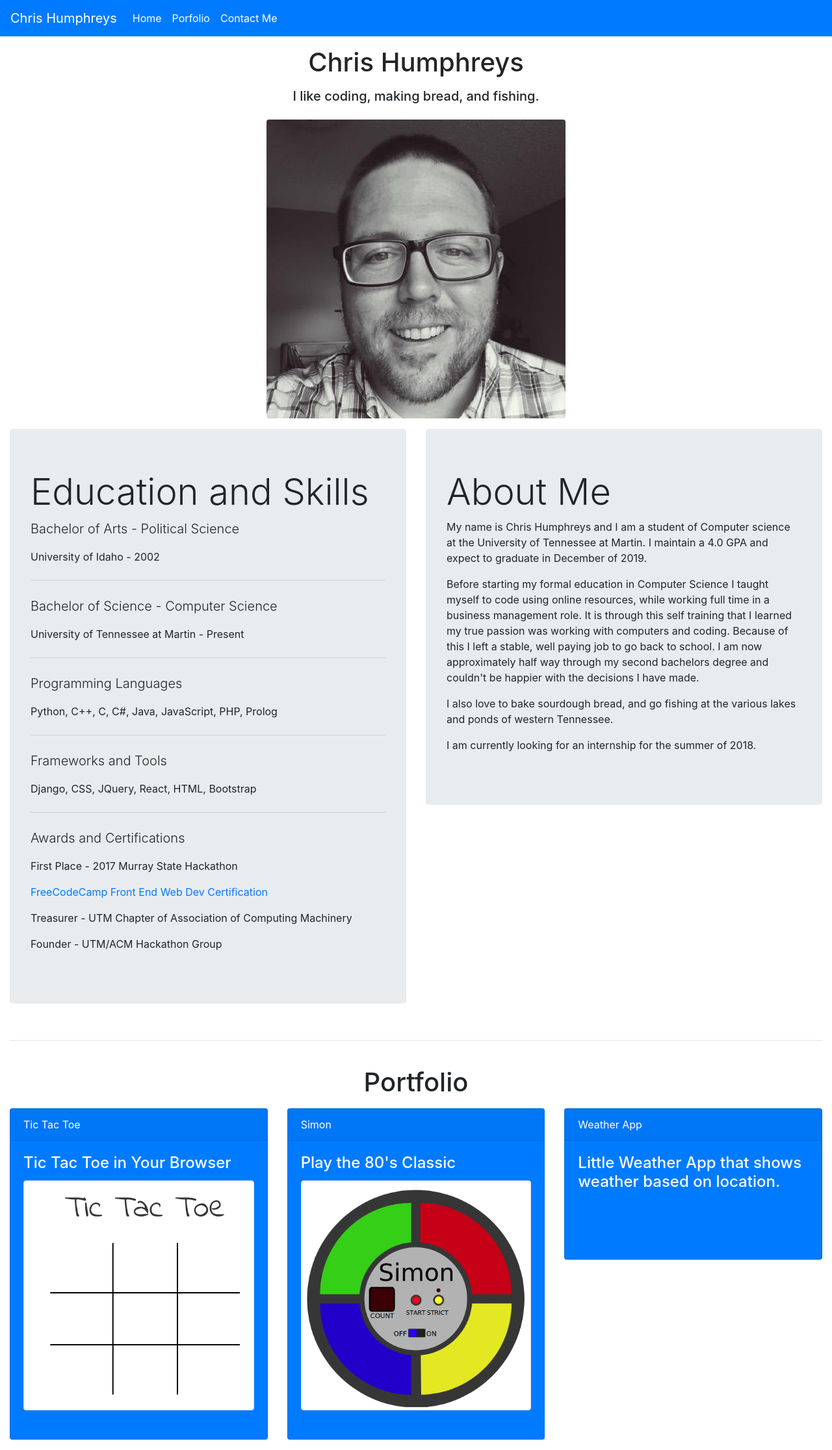
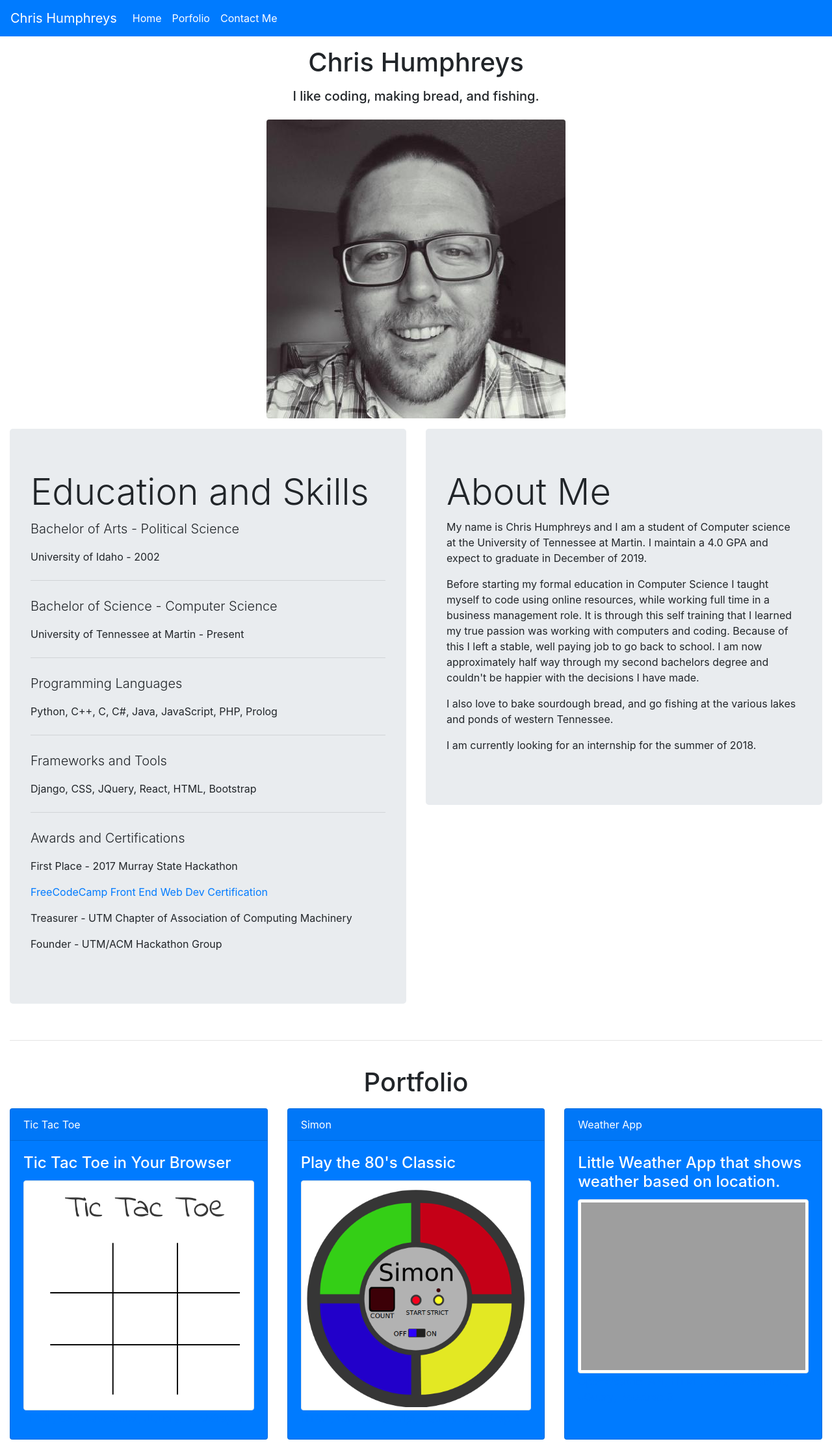
Before and after one commit to ChrisCHumphreys/portfolio, a Django app: page / in a window 1280 px wide. Shown: the whole page at 65% size. Run offline with Django 3.2, Linux system fonts and the light colour scheme; some libraries are stand-ins or nearby versions; grey boxes are pictures that could not be loaded.

Commit message:
weather app not displaying properly

```diff
--- a/portfolio/templates/portfolio/index.html
+++ b/portfolio/templates/portfolio/index.html
@@ -73,7 +73,7 @@
             </div>
         </div>
         <div class="row">
-            <div class="mx-auto col-lg-4">
+            <div class="mx-auto col-lg-4 d-flex align-items-stretch">
                 <div class="card text-white bg-primary mb-3 mx-auto" style="max-width: 30rem;">
                     <div class="card-header">Tic Tac Toe</div>
                     <div class="card-body">
@@ -86,7 +86,7 @@
                     </div>
                 </div>
             </div>
-            <div class="mx-auto col-lg-4">
+            <div class="mx-auto col-lg-4 d-flex align-items-stretch">
                 <div class="card text-white bg-primary mb-3 mx-auto" style="max-width: 30rem;">
                     <div class="card-header">Simon</div>
                     <div class="card-body">
@@ -99,15 +99,15 @@
                     </div>
                 </div>
             </div>
-            <div class="col-lg-4">
+            <div class="mx-auto col-lg-4 d-flex align-items-stretch">
                 <div class="card text-white bg-primary mb-3 mx-auto" style="max-width: 30rem;">
                     <div class="card-header">Weather App</div>
                     <div class="card-body">
                         <h4 class="card-title">Little Weather App that shows weather based on location.</h4>
                         <a href="{% url 'weather' %}">
-                        <p class="card-text">Some quick example text to build on the card title and make up the bulk of
-                            the
-                            card's content.</p>
+                            <img src="{% static 'images/weather-thumb.png' %}" alt="A screenshot of the local weather app"
+                                 class="img-thumbnail">
+                            <p class="card-text">OpenWeather API, HTML, CSS, JavaScript, JQuery, Boostrap 3</p>
                         </a>
                     </div>
                 </div>
--- a/portfolio_project/settings.py
+++ b/portfolio_project/settings.py
@@ -26,7 +26,9 @@
 DEBUG = True
 
 ALLOWED_HOSTS = ['192.168.0.138',
-                 '127.0.0.1:8000']
+                 '127.0.0.1,',
+                 'localhost',
+                 ]
 
 
 # Application definition
--- a/weather/templates/weather/weather.html
+++ b/weather/templates/weather/weather.html
@@ -6,11 +6,11 @@
     <title>Weather App</title>
     <link rel='stylesheet prefetch' href='https://maxcdn.bootstrapcdn.com/bootstrap/3.3.5/css/bootstrap.min.css'>
     <link href='https://fonts.googleapis.com/css?family=Raleway' rel='stylesheet' type='text/css'>
-
+    <link rel="stylesheet" href="{% static 'weather/weather.css' %}" type="text/css">
 {% endblock %}
 
 {% block content %}
-<link href="{% static 'weather/weather.css' %}" type="text/css">
+
     <div class="container-fluid">
         <div class="row">
             <!-- Title -->
@@ -49,6 +49,7 @@
             </div>
         </div>
     </div>
+    <script src='//cdnjs.cloudflare.com/ajax/libs/jquery/2.2.2/jquery.min.js'></script>
    <script src="{% static 'weather/weather.js' %}"></script>
 
 
```
